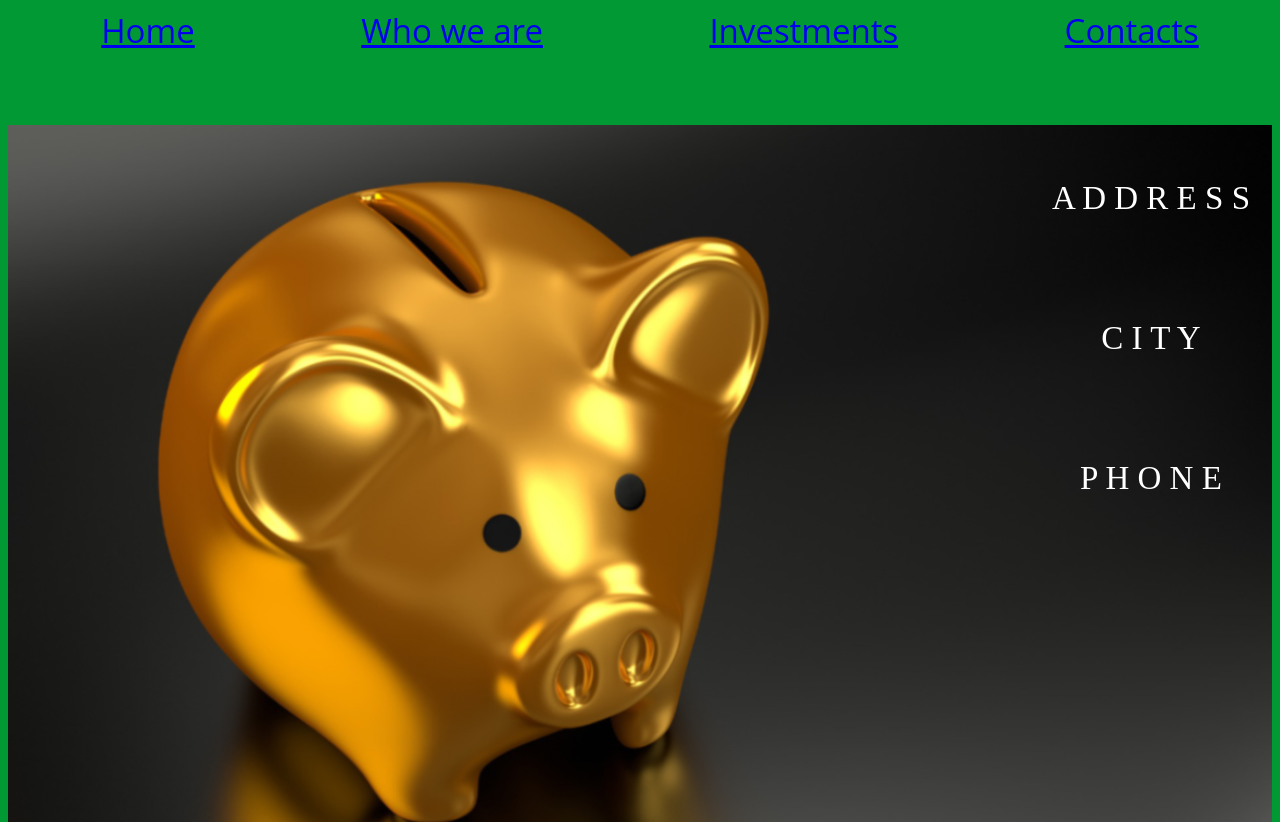
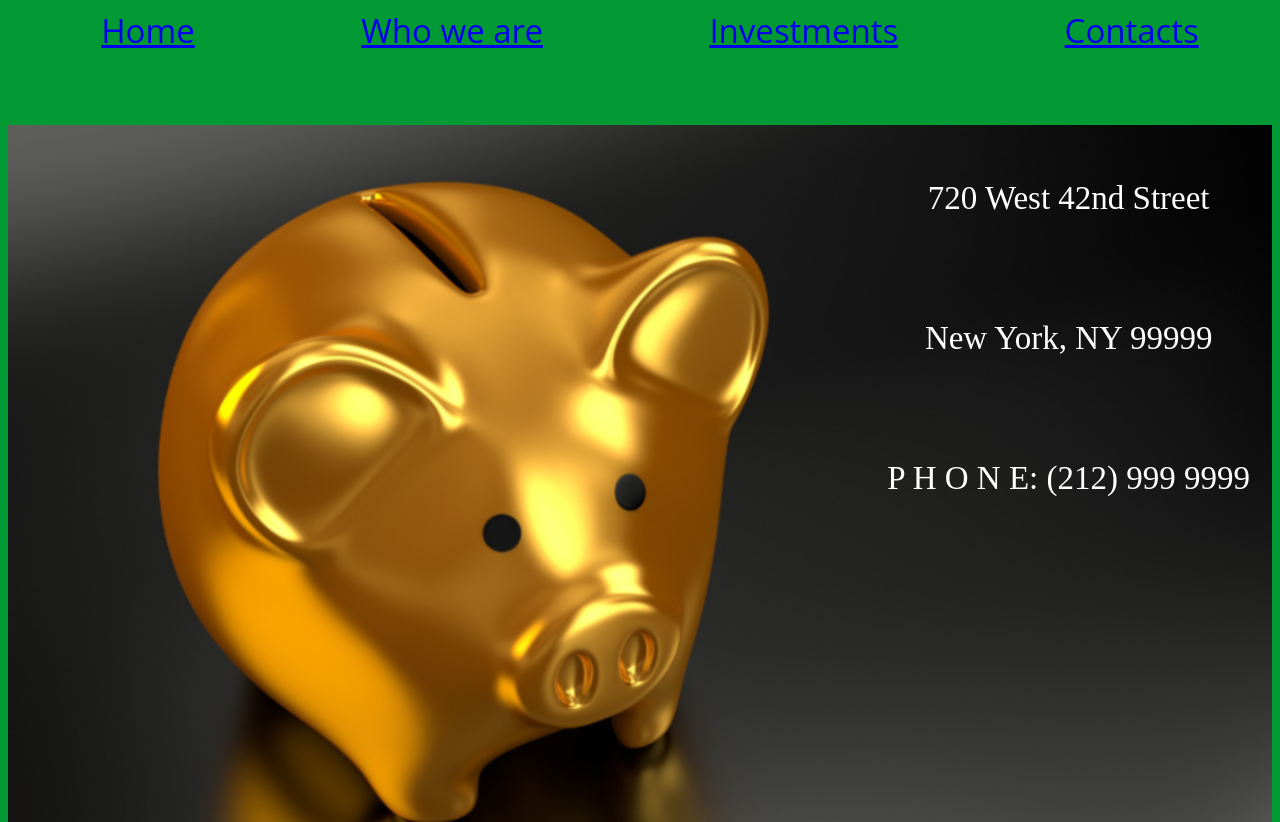
Before and after one commit to kriskorybut/KKW-Project-Code-Project, a plain HTML site: page pagefour.html in a window 1280 px wide. Shown: the top 822 px of the page. Drawn offline with Linux system fonts and the light colour scheme.

Commit message:
versiontwo

```diff
--- a/pagefour.html
+++ b/pagefour.html
@@ -26,7 +26,7 @@
 <br>
 <div class="addressphoto">
 <img src="images/piggy.jpg" alt="piggy" style="width:100%;">
-<div class="address"><p>A D D R E S S</p><br><p>C I T Y</p><br><p>P H O N E</p></div>
+<div class="address"><p>720 West 42nd Street</p><br><p>New York, NY 99999</p><br><p>P H O N E: (212) 999 9999</p></div>
 </div>
 
 <br>
```
